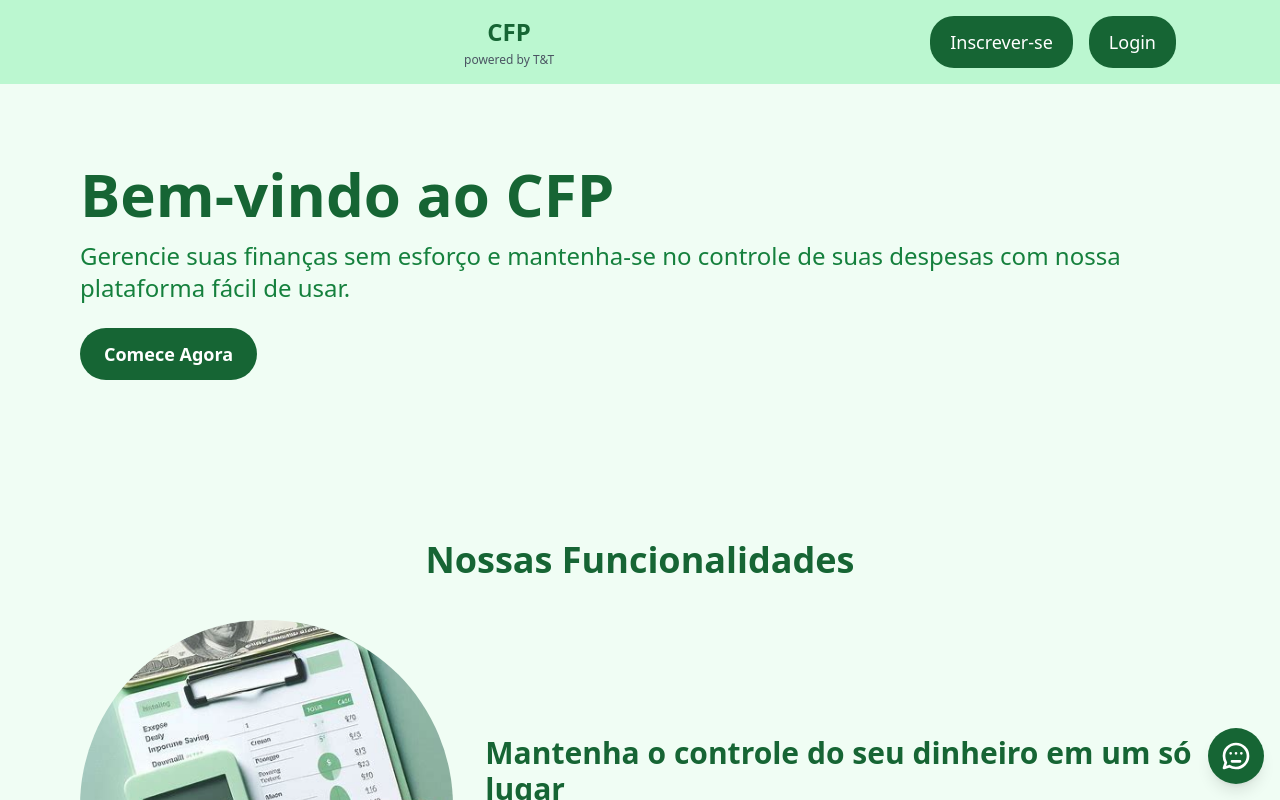
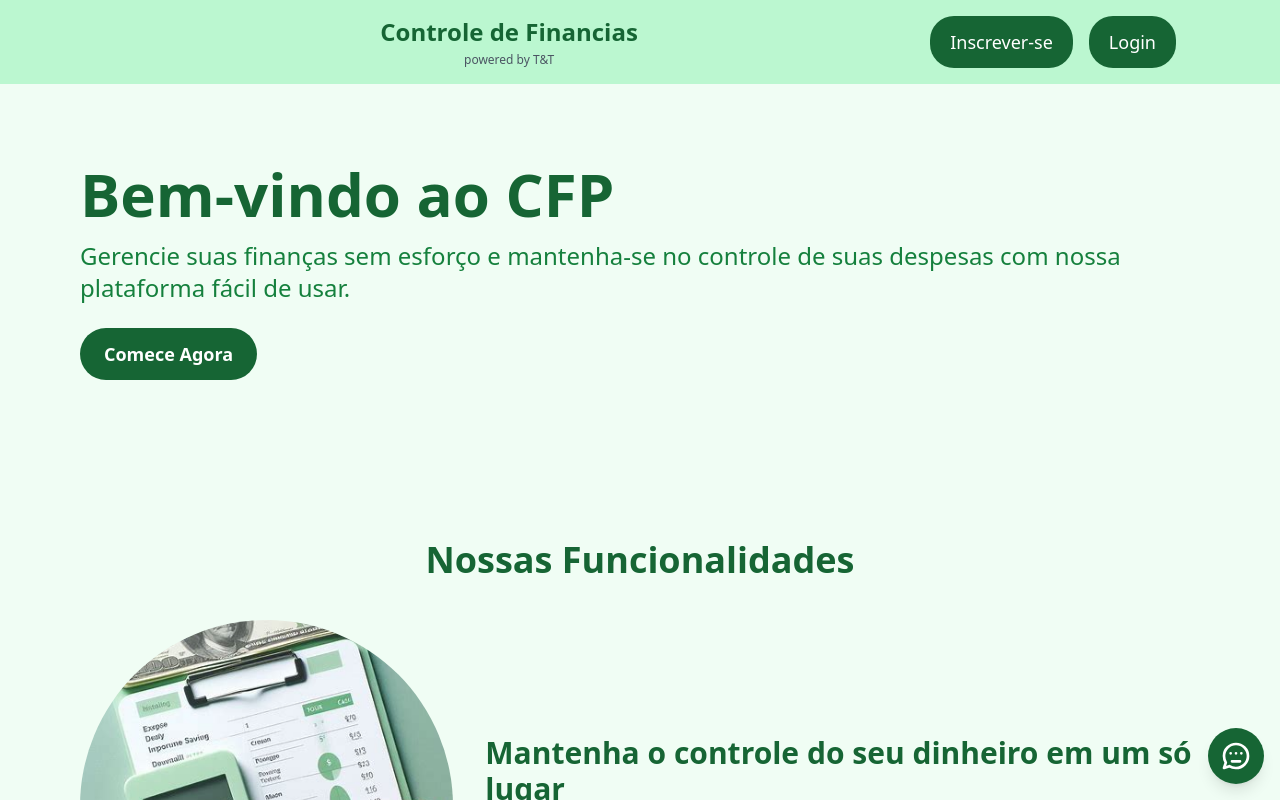
Before and after one commit to taylorteixeira/CFP-Client, a React (Vite) app: page / in a window 1280 px wide. Shown: the top 800 px of the page. Built offline with nearby package versions, Linux system fonts and the light colour scheme.

Commit message:
Update Navbar.jsx

```diff
--- a/src/Componets/Layout/Navbar.jsx
+++ b/src/Componets/Layout/Navbar.jsx
@@ -38,7 +38,7 @@ const Navbar = () => {
         {currentUser ? null : (
           <>
             <div className="flex flex-col items-center">
-              <h2 className="text-2xl font-bold text-green-800">CFP</h2>
+              <h2 className="text-2xl font-bold text-green-800">Controle de Financias</h2>
               <span className="text-gray-600 text-xs mt-1">
                 <a
                   href="https://taylor-teixeira.vercel.app/"
```
